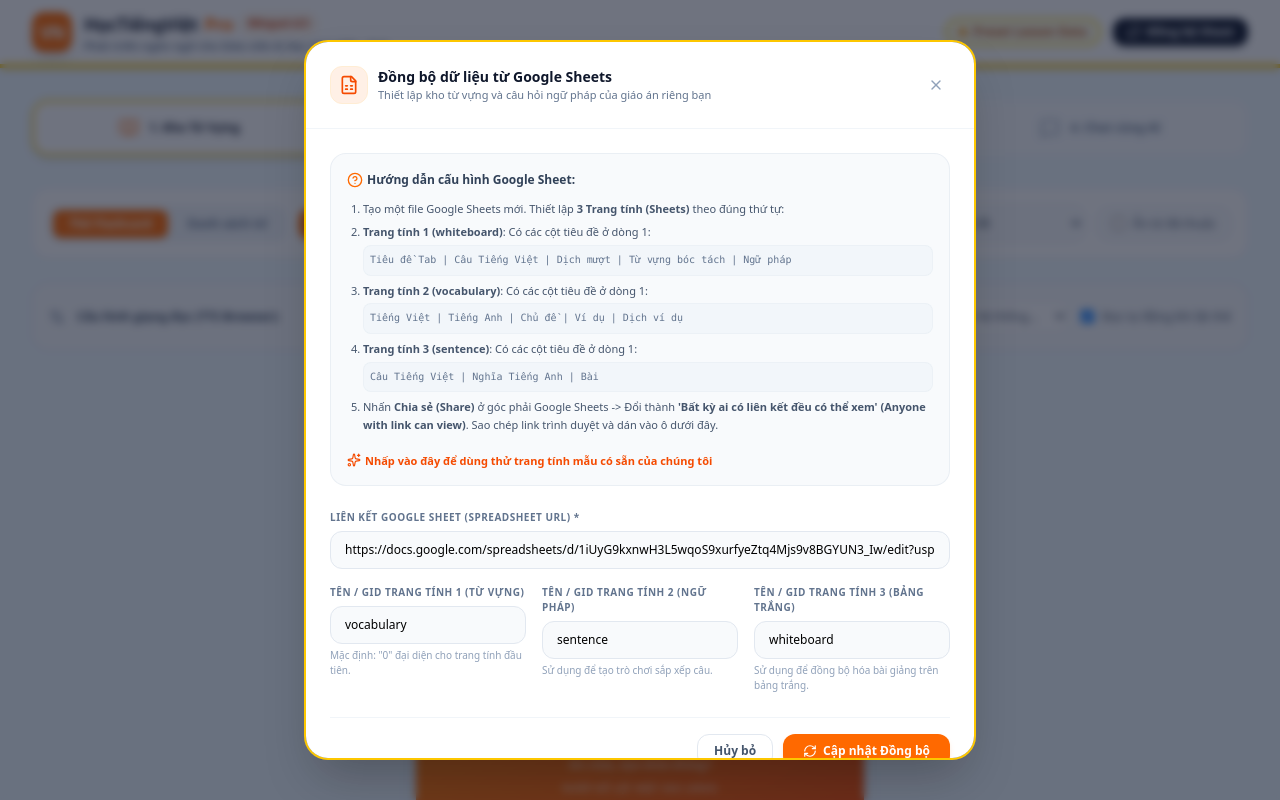
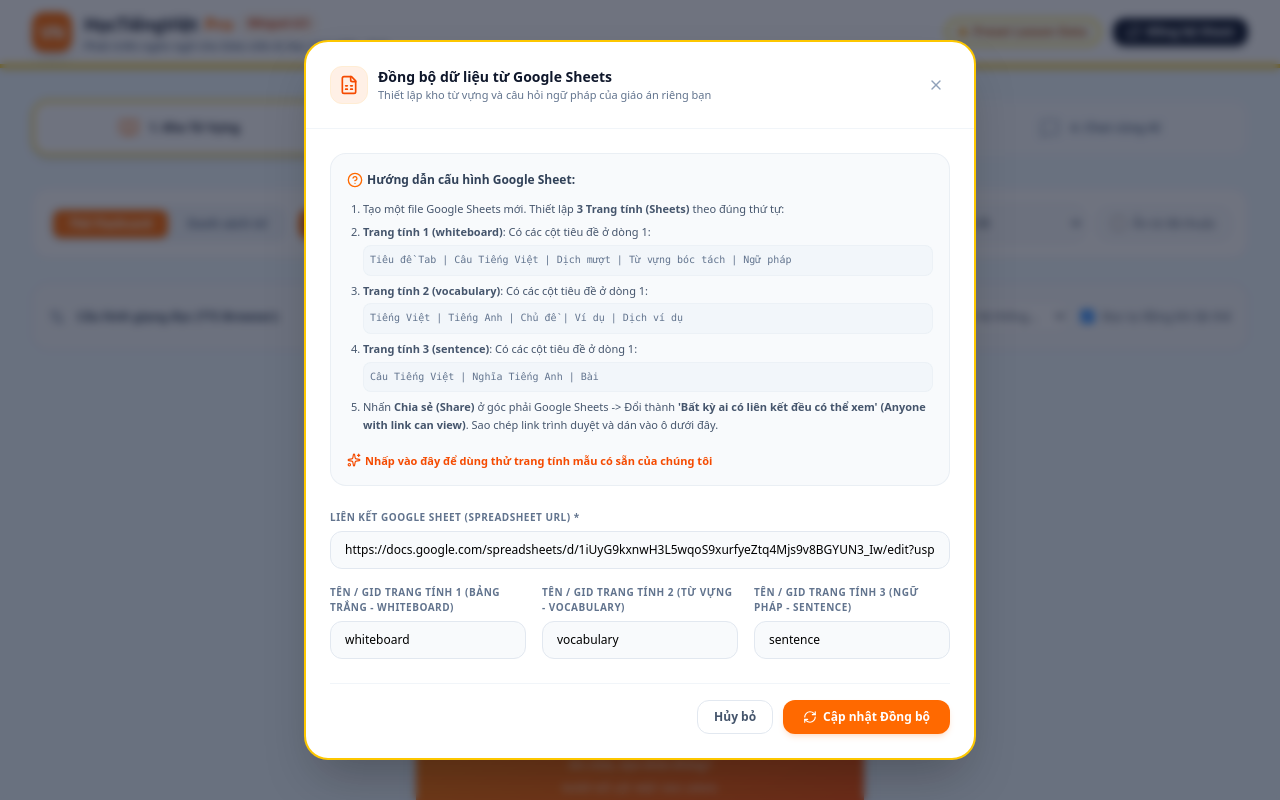
Before and after one commit to kscknguyendinhtung/Vietnam, a React (Vite) app: page / in a window 1280 px wide. Both pictures are taken after a click on the button "Đồng bộ Sheet". Shown: the top 800 px of the page. Built offline with nearby package versions, Linux system fonts and the light colour scheme.

Commit message:
feat: update sync logic and whiteboard UI
- Add 'type' field to sync-to-sheet API for improved routing
- Allow clearing all whiteboards instead of resetting to default
- Update SyncModal labels to reflect new data mapping structure

```diff
--- a/server.ts
+++ b/server.ts
@@ -402,16 +402,16 @@ Break down the pronouns, verbs, particles, and sentence patterns used. Limit the
 
 // 4. API: Proxy sync to Google Sheet via Webhook
 app.post("/api/sync-to-sheet", async (req, res) => {
-  const { webhookUrl, data } = req.body;
-  if (!webhookUrl || !data) {
-    return res.status(400).json({ error: "webhookUrl and data are required" });
+  const { webhookUrl, data, type } = req.body;
+  if (!webhookUrl || !data || !type) {
+    return res.status(400).json({ error: "webhookUrl, data, and type are required" });
   }
 
   try {
     const response = await fetch(webhookUrl, {
       method: "POST",
       headers: { "Content-Type": "application/json" },
-      body: JSON.stringify(data),
+      body: JSON.stringify({ data, type }),
     });
 
     if (!response.ok) {
--- a/src/components/SyncModal.tsx
+++ b/src/components/SyncModal.tsx
@@ -206,39 +206,36 @@ export default function SyncModal({ isOpen, onClose, onSyncComplete, currentShee
 
             <div className="grid grid-cols-1 sm:grid-cols-3 gap-4">
               <div>
-                <label className="block text-[10px] font-bold text-slate-500 uppercase tracking-wider mb-1.5">Tên / GID Trang tính 1 (Từ vựng)</label>
+                <label className="block text-[10px] font-bold text-slate-500 uppercase tracking-wider mb-1.5">Tên / GID Trang tính 1 (Bảng trắng - Whiteboard)</label>
                 <input
                   type="text"
-                  placeholder="Ví dụ: Sheet1 hoặc 0"
+                  placeholder="Ví dụ: whiteboard"
+                  value={whiteboardSheetName}
+                  onChange={(e) => setWhiteboardSheetName(e.target.value)}
+                  className="w-full px-3.5 py-2.5 bg-slate-50 border border-slate-200 rounded-xl text-xs focus:bg-white focus:ring-2 focus:ring-orange-500/20 focus:border-orange-500 transition-all outline-none"
+                />
+              </div>
+
+              <div>
+                <label className="block text-[10px] font-bold text-slate-500 uppercase tracking-wider mb-1.5">Tên / GID Trang tính 2 (Từ vựng - Vocabulary)</label>
+                <input
+                  type="text"
+                  placeholder="Ví dụ: vocabulary"
                   value={vocabSheetName}
                   onChange={(e) => setVocabSheetName(e.target.value)}
                   className="w-full px-3.5 py-2.5 bg-slate-50 border border-slate-200 rounded-xl text-xs focus:bg-white focus:ring-2 focus:ring-orange-500/20 focus:border-orange-500 transition-all outline-none"
                 />
-                <p className="text-[10px] text-slate-400 mt-1">Mặc định: "0" đại diện cho trang tính đầu tiên.</p>
               </div>
 
               <div>
-                <label className="block text-[10px] font-bold text-slate-500 uppercase tracking-wider mb-1.5">Tên / GID Trang tính 2 (Ngữ pháp)</label>
+                <label className="block text-[10px] font-bold text-slate-500 uppercase tracking-wider mb-1.5">Tên / GID Trang tính 3 (Ngữ pháp - Sentence)</label>
                 <input
                   type="text"
-                  placeholder="Ví dụ: Sheet2 hoặc 1"
+                  placeholder="Ví dụ: sentence"
                   value={grammarSheetName}
                   onChange={(e) => setGrammarSheetName(e.target.value)}
                   className="w-full px-3.5 py-2.5 bg-slate-50 border border-slate-200 rounded-xl text-xs focus:bg-white focus:ring-2 focus:ring-orange-500/20 focus:border-orange-500 transition-all outline-none"
                 />
-                <p className="text-[10px] text-slate-400 mt-1">Sử dụng để tạo trò chơi sắp xếp câu.</p>
-              </div>
-
-              <div>
-                <label className="block text-[10px] font-bold text-slate-500 uppercase tracking-wider mb-1.5">Tên / GID Trang tính 3 (Bảng trắng)</label>
-                <input
-                  type="text"
-                  placeholder="Ví dụ: Sheet3 hoặc 2"
-                  value={whiteboardSheetName}
-                  onChange={(e) => setWhiteboardSheetName(e.target.value)}
-                  className="w-full px-3.5 py-2.5 bg-slate-50 border border-slate-200 rounded-xl text-xs focus:bg-white focus:ring-2 focus:ring-orange-500/20 focus:border-orange-500 transition-all outline-none"
-                />
-                <p className="text-[10px] text-slate-400 mt-1">Sử dụng để đồng bộ hóa bài giảng trên bảng trắng.</p>
               </div>
             </div>
           </div>
--- a/src/components/WhiteboardModule.tsx
+++ b/src/components/WhiteboardModule.tsx
@@ -600,13 +600,8 @@ export default function WhiteboardModule({ tabs, onUpdateTabs }: WhiteboardModul
             <button
               onClick={() => {
                 if (confirm("Bạn có chắc chắn muốn xóa tất cả bảng trắng không? Hành động này không thể hoàn tác.")) {
-                    const newTab: WhiteboardTab = {
-                      id: `tab-${Date.now()}`,
-                      title: 'Bài học 1',
-                      lines: []
-                    };
-                    onUpdateTabs([newTab]);
-                    setActiveTabId(newTab.id);
+                    onUpdateTabs([]);
+                    setActiveTabId('');
                 }
               }}
               className="flex items-center space-x-1.5 bg-rose-50 hover:bg-rose-100 text-rose-600 px-3.5 py-2 rounded-xl text-xs font-bold transition-all cursor-pointer"
```
